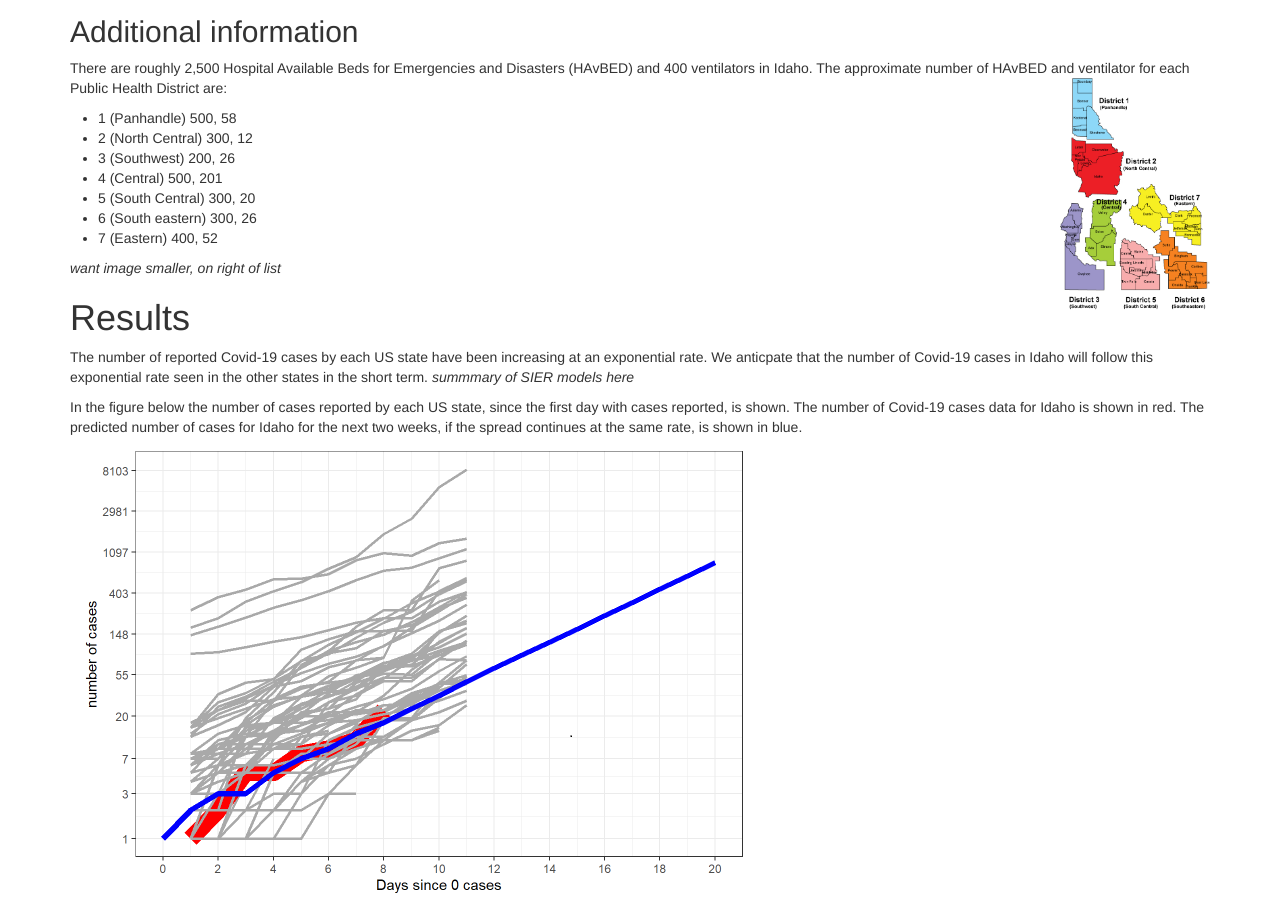
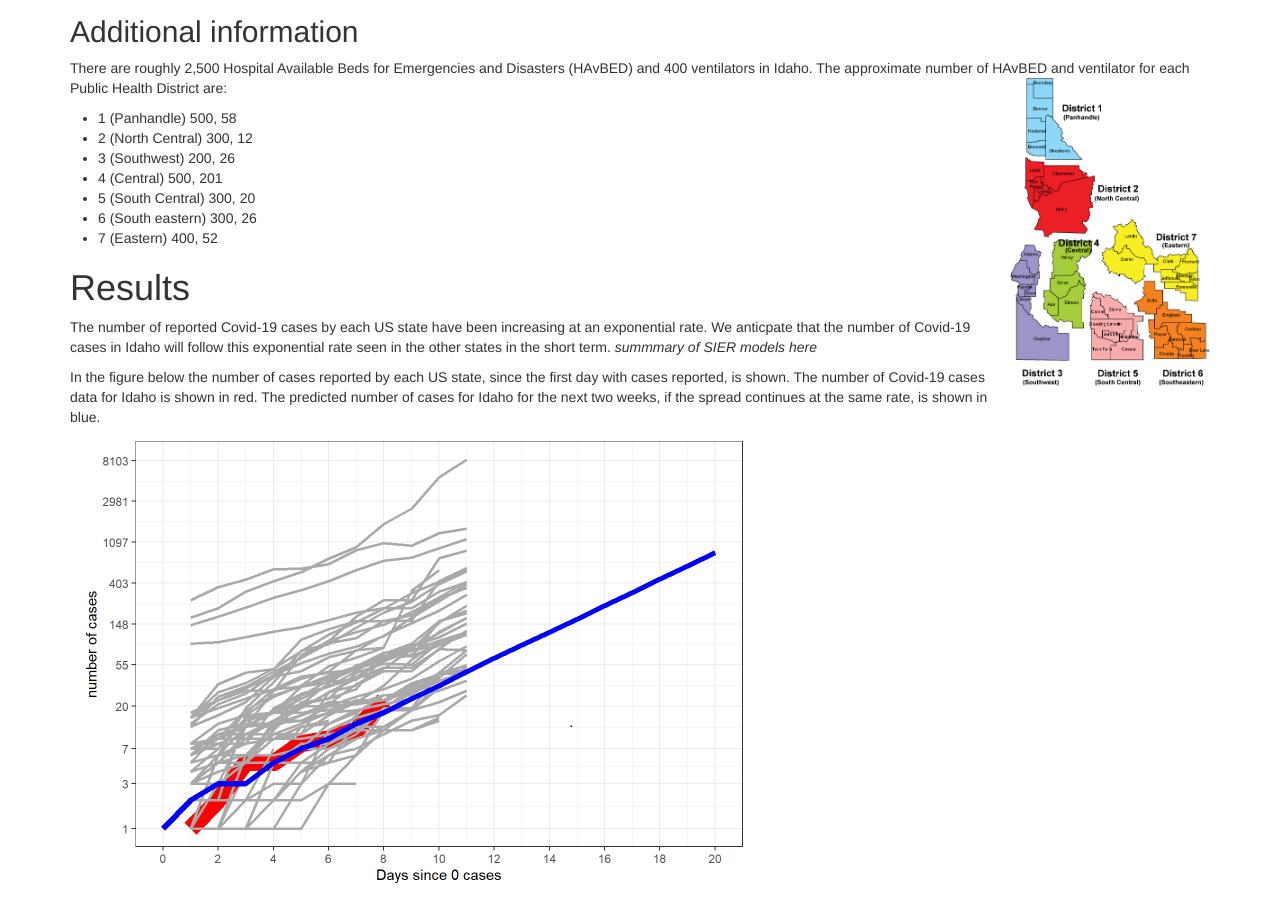
Before and after one commit to magbenji/summary, a Jekyll site: the page built from index.md, in a window 1280 px wide and 900 px high, scrolled down 1204 px. Built offline with Jekyll 4.4.1, drawn with Linux system fonts in a browser that asks for light colours.

Commit message:
Update index.md

```diff
--- a/index.md
+++ b/index.md
@@ -47,7 +47,7 @@ Three different SEIR models were used to predict the number of cases in Idaho us
 
 ## Additional information
 There are roughly 2,500 Hospital Available Beds for Emergencies and Disasters (HAvBED) and 400 ventilators in Idaho. The approximate number of HAvBED and ventilator for each Public Health District are:
-<img style="float: right" width="150" src="./fig/Health-Districts-Exploded_Color.jpg">
+<img style="float: right" width="200" src="./fig/Health-Districts-Exploded_Color.jpg">
 * 1 (Panhandle) 500, 58
 * 2 (North Central) 300, 12
 * 3 (Southwest) 200, 26
@@ -56,7 +56,6 @@ There are roughly 2,500 Hospital Available Beds for Emergencies and Disasters (H
 * 6 (South eastern) 300, 26
 * 7 (Eastern) 400, 52
 
-*want image smaller, on right of list*
 
 
 
```
